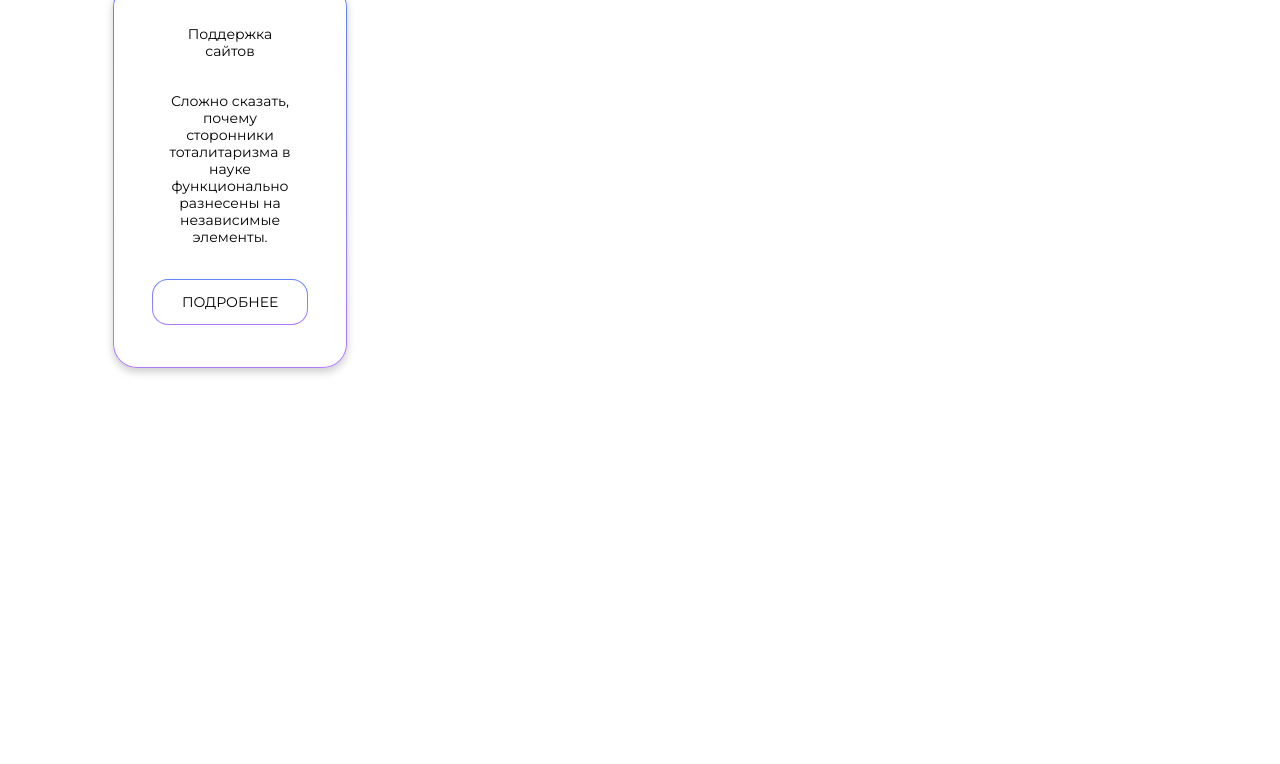
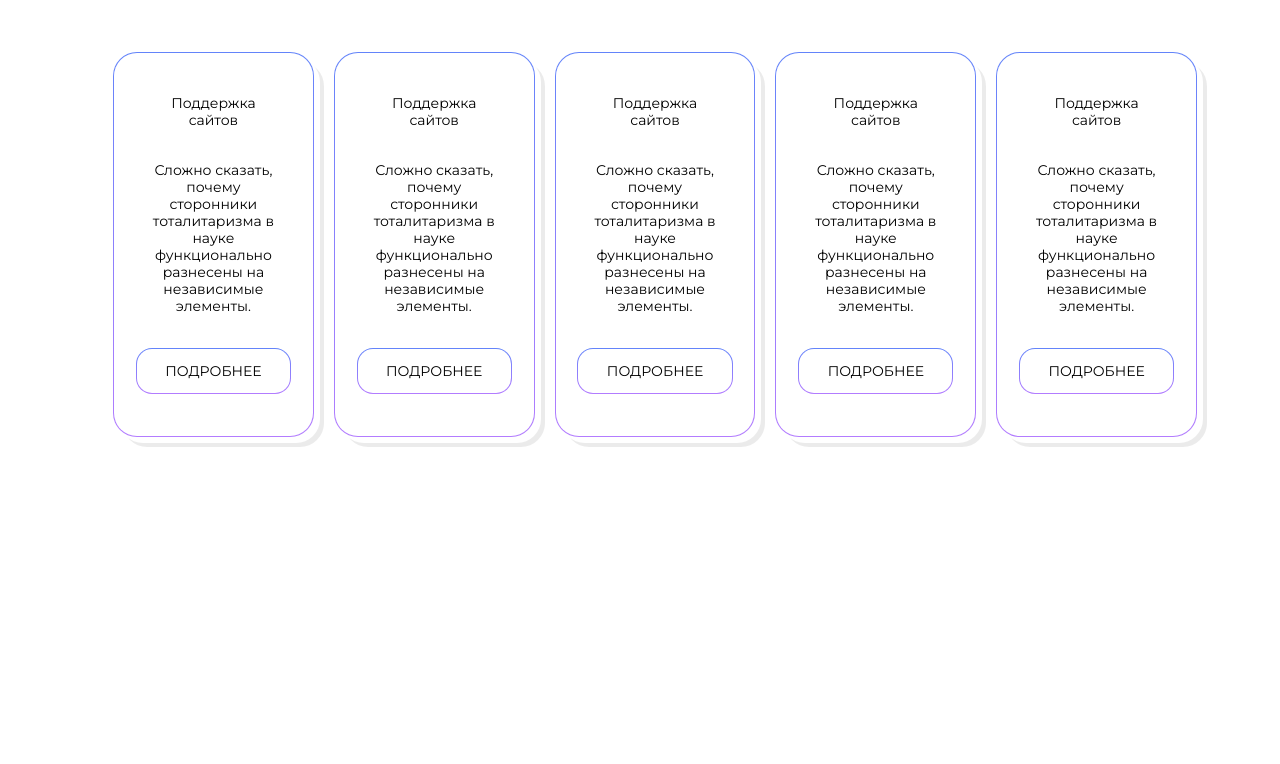
Before and after one commit to ITSUKEN-WORK/itsuken, a React app in the folder cite/: page / in a window 1280 px wide. Shown: the part 336-1100 px from the top of the page. Built offline with nearby package versions, Linux system fonts and the light colour scheme.

Commit message:
feat: finished with creating services

```diff
--- a/cite/src/components/Services/Services.jsx
+++ b/cite/src/components/Services/Services.jsx
@@ -3,6 +3,44 @@ import './services.css';
 import ServicesCard from './servicesCard';
 
 function Services() {
+  const cards = [
+    {
+      title: 'Поддержка сайтов',
+      description: `Сложно сказать, почему
+      сторонники тоталитаризма
+      в науке функционально разнесены на
+      независимые элементы.`,
+    },
+    {
+      title: 'Поддержка сайтов',
+      description: `Сложно сказать, почему
+      сторонники тоталитаризма
+      в науке функционально разнесены на
+      независимые элементы.`,
+    },
+    {
+      title: 'Поддержка сайтов',
+      description: `Сложно сказать, почему
+      сторонники тоталитаризма
+      в науке функционально разнесены на
+      независимые элементы.`,
+    },
+    {
+      title: 'Поддержка сайтов',
+      description: `Сложно сказать, почему
+      сторонники тоталитаризма
+      в науке функционально разнесены на
+      независимые элементы.`,
+    },
+    {
+      title: 'Поддержка сайтов',
+      description: `Сложно сказать, почему
+      сторонники тоталитаризма
+      в науке функционально разнесены на
+      независимые элементы.`,
+    },
+  ];
+
   return (
     <div className="services">
       <div className="container1">
@@ -14,14 +52,9 @@ function Services() {
           </div>
         </div>
         <div className="cards">
-          <ServicesCard
-            title="Поддержка
-            сайтов"
-            description="Сложно сказать, почему
-сторонники тоталитаризма
-в науке функционально разнесены на
-независимые элементы."
-          />
+          {cards.map(({ title, description }) => (
+            <ServicesCard title={title} description={description} />
+          ))}
         </div>
       </div>
     </div>
--- a/cite/src/components/Services/services.css
+++ b/cite/src/components/Services/services.css
@@ -16,8 +16,17 @@
     display: flex;
     align-items: center;
     justify-content: space-between;
+    padding-bottom: 69px;
 
 }
 .services{
     padding: 183px 83px 748px 113px;
+
 }
+
+.cards{
+    display: flex;
+    column-gap: 20px;
+    align-items: center;
+    justify-content: center;
+}
--- a/cite/src/components/Services/services_card.css
+++ b/cite/src/components/Services/services_card.css
@@ -1,6 +1,7 @@
 .cardContainer {
     width: 216px;
-    box-shadow: 0 4px 8px 0 rgba(0,0,0,0.2);
+    min-height: 299px;
+    box-shadow: 6px 6px white, 10px 10px rgba(0, 0, 0, 0.08);
     transition: 0.3s;
     border-radius: 24px;
     border: transparent 1px solid;
@@ -8,6 +9,7 @@
     display: flex;
     flex-direction: column;
     align-items: center;
+    justify-content: space-between;
     row-gap: 33px;
     padding: 42px 8px;
 }
@@ -18,7 +20,7 @@
     font-weight: 400;
     line-height: 17px;
     letter-spacing: 0em;
-    max-width: 90px;
+    max-width: 130px;
     text-align: center;
 }
 
@@ -26,8 +28,22 @@
     font-family: Montserrat;
     font-size: 14px;
     max-width: 145px;
+    max-height: 160px;
     font-weight: 400;
     line-height: 17px;
     letter-spacing: 0em;
     text-align: center;
+    display: -webkit-box;
+    -webkit-box-orient: vertical;
+    -webkit-line-clamp: 9;
+    overflow: hidden;
 }
+
+.cardContainer:hover {
+    background: linear-gradient(180deg, #B7C6FF 0%, #E3CEFF 100%);
+    box-shadow: 10px 10px 4px 0px #00000040;
+}
+.cardContainer:hover .button[data-variant="outlined"] {
+    background: linear-gradient(180deg, #6384FA 0%, #B37CFF 100%);
+    color: white;
+}
--- /dev/null
+++ b/package.json
@@ -0,0 +1,5 @@
+{
+  "dependencies": {
+    "prop-types": "^15.8.1"
+  }
+}
```
